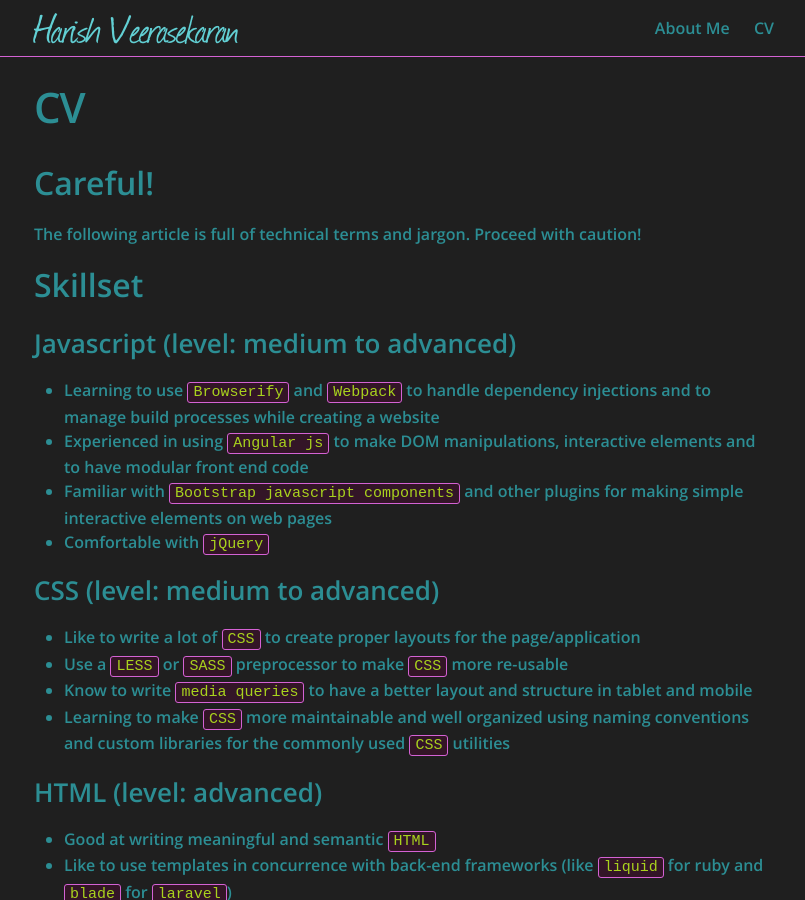
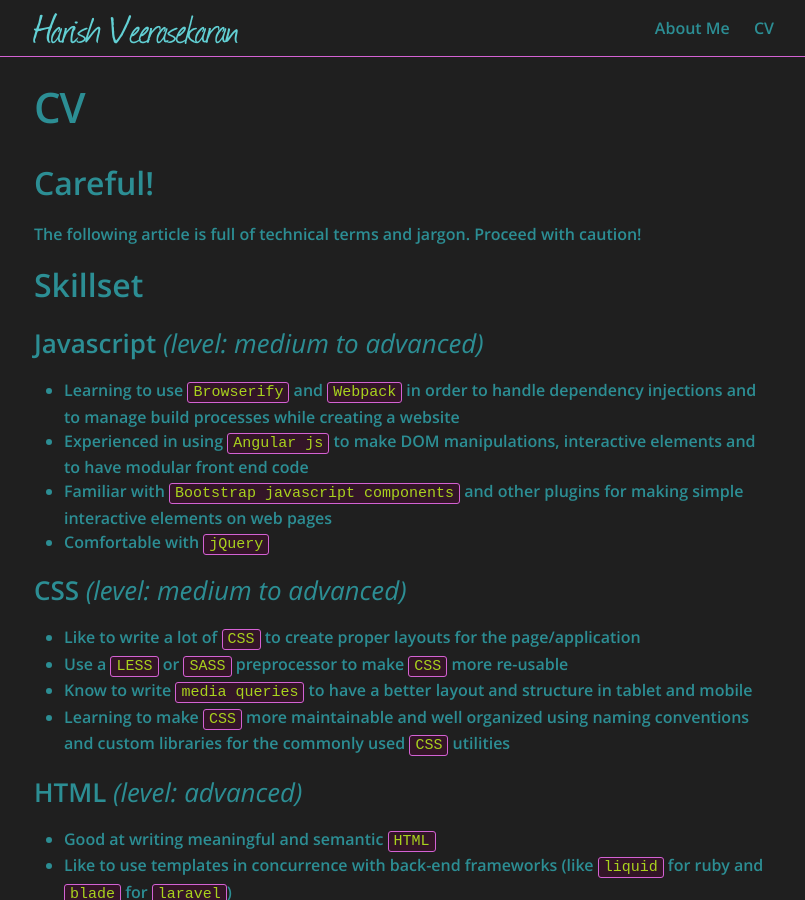
Before and after one commit to blenderous/blenderous.github.io, a Jekyll site: the page built from cv.md, in a window 1280 px wide and 900 px high. Shown: the whole window, without its empty margins (236-1041 px from the left). Built offline with Jekyll 4.4.1, drawn with Linux system fonts in a browser that asks for light colours.

Commit message:
small correction

```diff
--- a/cv.md
+++ b/cv.md
@@ -10,21 +10,21 @@ The following article is full of technical terms and jargon. Proceed with cautio
 
 ## Skillset
 
-### Javascript (level: medium to advanced)
+### Javascript *(level: medium to advanced)*
 
-- Learning to use `Browserify` and `Webpack` to handle dependency injections and to manage build processes while creating a website
+- Learning to use `Browserify` and `Webpack` in order to handle dependency injections and to manage build processes while creating a website
 - Experienced in using `Angular js` to make DOM manipulations, interactive elements and to have modular front end code
 - Familiar with `Bootstrap javascript components` and other plugins for making simple interactive elements on web pages
 - Comfortable with `jQuery`
 
-### CSS (level: medium to advanced)
+### CSS *(level: medium to advanced)*
 
 - Like to write a lot of `CSS` to create proper layouts for the page/application
 - Use a `LESS` or `SASS` preprocessor to make `CSS` more re-usable
 - Know to write `media queries` to have a better layout and structure in tablet and mobile
 - Learning to make `CSS` more maintainable and well organized using naming conventions and custom libraries for the commonly used `CSS` utilities
 
-### HTML (level: advanced)
+### HTML *(level: advanced)*
 
 - Good at writing meaningful and semantic `HTML`
 - Like to use templates in concurrence with back-end frameworks (like `liquid` for ruby and `blade` for `laravel`)
```
